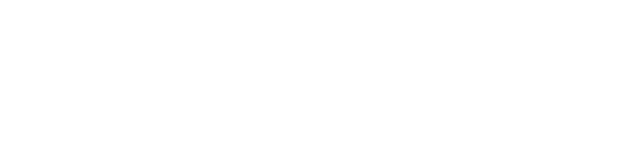
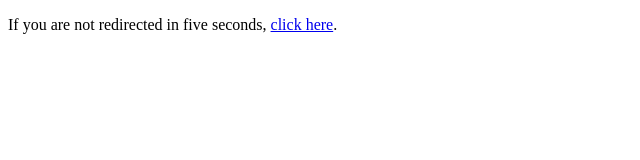
Before and after one commit to TheMiniFlyer/airoverijssel, a plain HTML site: page index.html in a window 1280 px wide. Shown: the whole page, without its empty margins (0-640 px from the left). Drawn offline with Linux system fonts and the light colour scheme.

Commit message:
Update index.html

```diff
--- a/index.html
+++ b/index.html
@@ -1,8 +1,9 @@
 <!DOCTYPE html>
 <html>
-   <head>
-      <meta http-equiv = "refresh" content = "0; url = https://sites.google.com/view/berlinair-rblx> </meta>
-   </head>
-   <body>
-   </body>
+<head>
+  <meta http-equiv="refresh" content="5; URL=https://www.bitdegree.org/" />
+</head>
+<body>
+  <p>If you are not redirected in five seconds, <a href="https://www.bitdegree.org/">click here</a>.</p>
+</body>
 </html>
```
